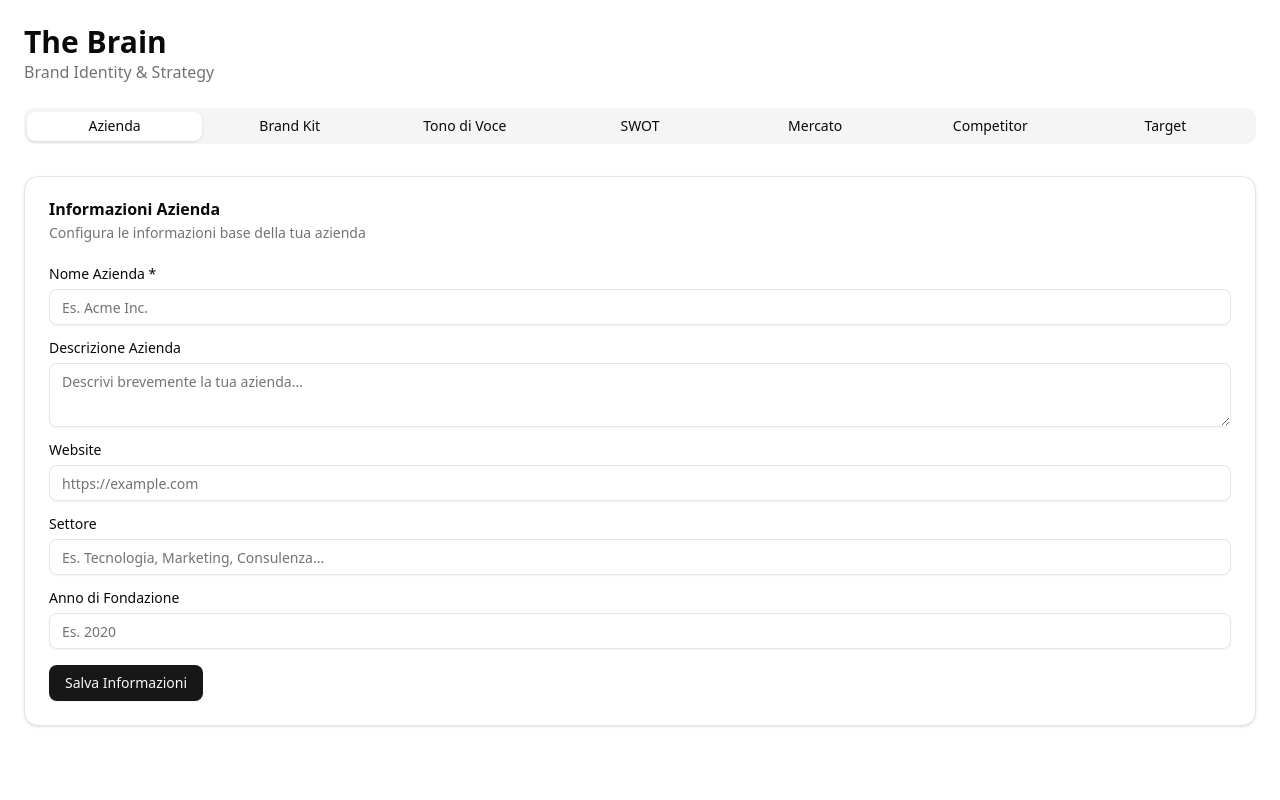
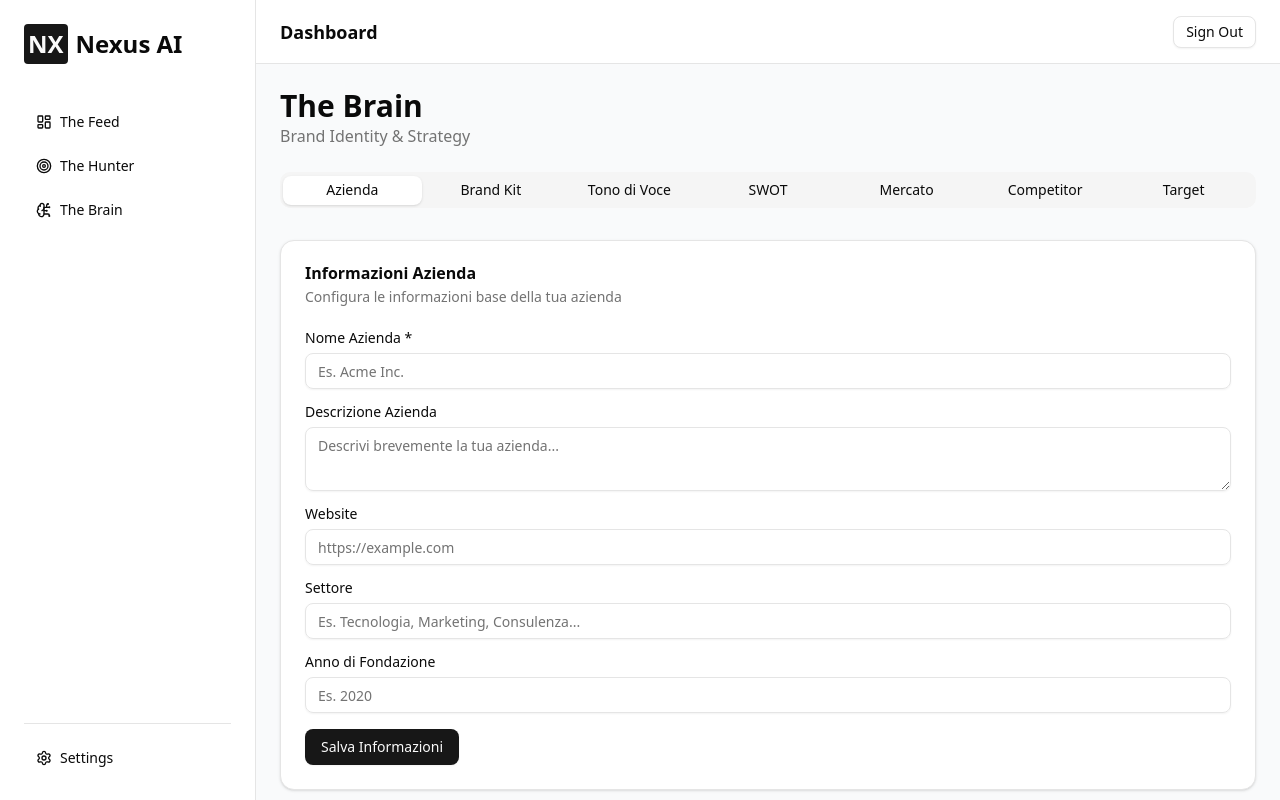
Before and after one commit to svolamkt/svola, a Next.js app: page /brain in a window 1280 px wide. Built offline with nearby package versions, Linux system fonts and the light colour scheme; no server answers.

Commit message:
feat: Add layout components (Sidebar, Header) for dashboard navigation
Ensures that the Sidebar with links to Feed, Hunter, and Brain is visible on all dashboard pages. Also adds the Header with logout functionality.

```diff
--- /dev/null
+++ b/src/app/(dashboard)/layout.tsx
@@ -0,0 +1,20 @@
+import { Sidebar } from "@/components/layout/Sidebar";
+import { Header } from "@/components/layout/Header";
+
+export default function DashboardLayout({
+  children,
+}: {
+  children: React.ReactNode;
+}) {
+  return (
+    <div className="flex h-screen">
+      <Sidebar />
+      <div className="flex-1 flex flex-col">
+        <Header />
+        <main className="flex-1 overflow-auto bg-gray-50">
+          {children}
+        </main>
+      </div>
+    </div>
+  );
+}
--- /dev/null
+++ b/src/components/layout/Header.tsx
@@ -0,0 +1,27 @@
+import { createClient } from '@/lib/supabase/server';
+import { Button } from '@/components/ui/button';
+import { redirect } from 'next/navigation';
+
+export async function Header() {
+  const supabase = await createClient();
+  const { data: { user } } = await supabase.auth.getUser();
+
+  const signOut = async () => {
+    'use server';
+    const supabase = await createClient();
+    await supabase.auth.signOut();
+    redirect('/login');
+  };
+
+  return (
+    <header className="h-16 border-b px-6 flex items-center justify-between bg-background">
+      <h1 className="font-semibold text-lg">Dashboard</h1>
+      <div className="flex items-center gap-4">
+        <span className="text-sm text-muted-foreground">{user?.email}</span>
+        <form action={signOut}>
+            <Button variant="outline" size="sm">Sign Out</Button>
+        </form>
+      </div>
+    </header>
+  );
+}
```
